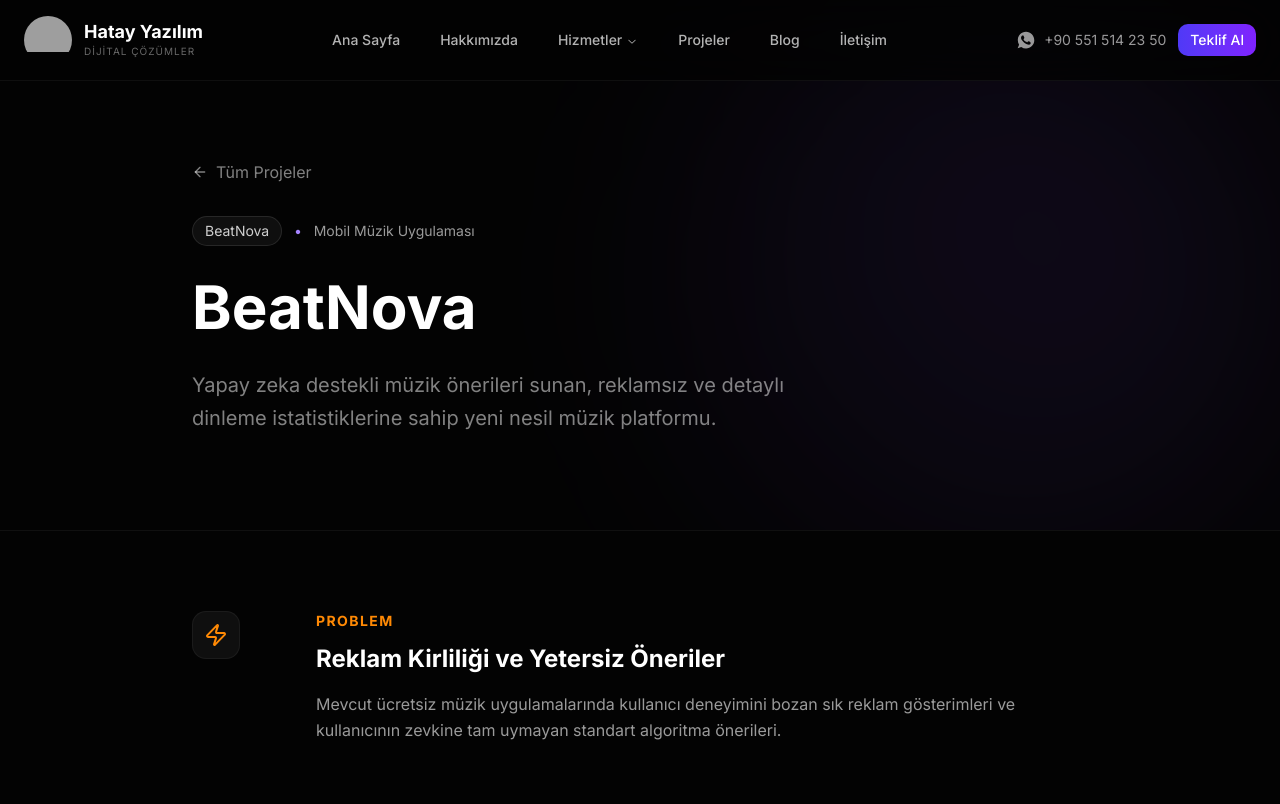
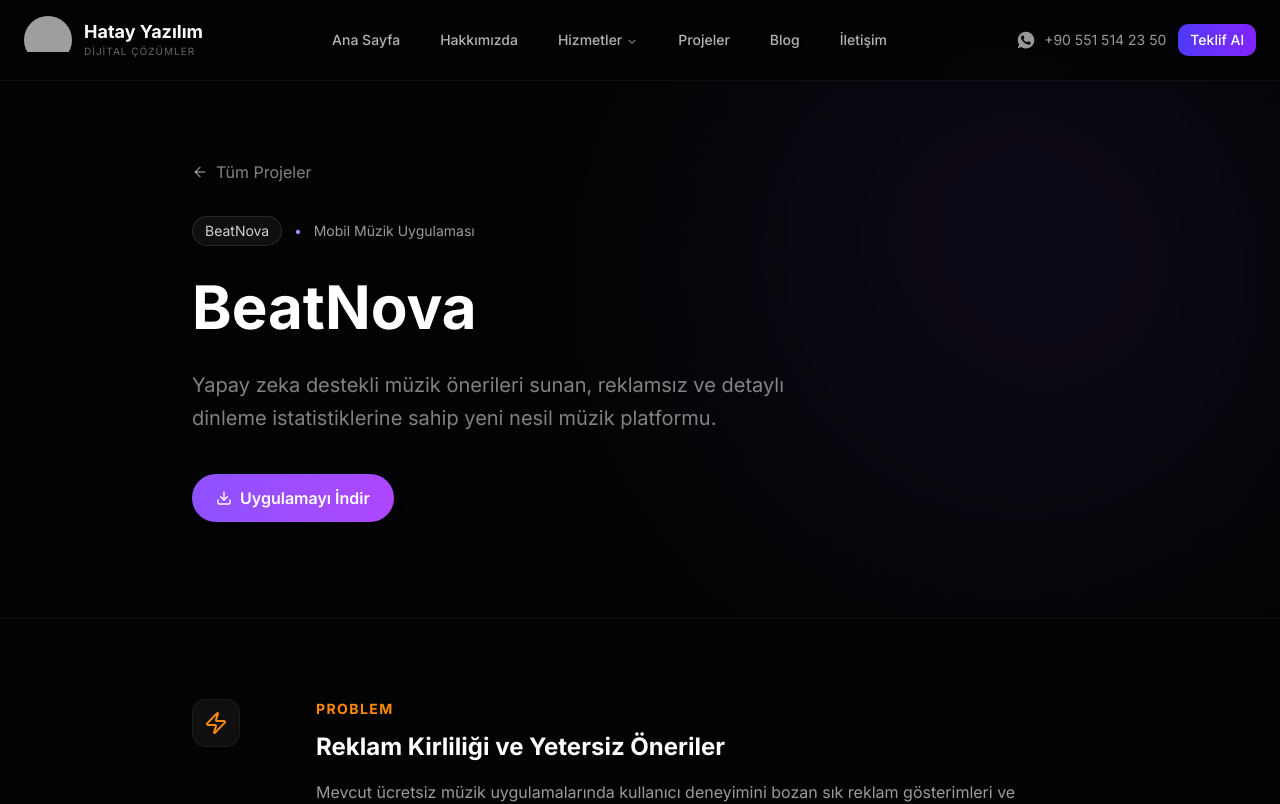
Before and after one commit to Gargamel988/Hatayyazilim, a Next.js app: page /projects/beatnova in a window 1280 px wide. Shown: the top 804 px of the page. Built offline with nearby package versions, Linux system fonts and the light colour scheme; grey boxes are pictures that could not be loaded.

Commit message:
feat: LEXİCON projesi eklendi, MoneyMapAi ve BeatNova APK linkleri güncellendi ve SEO şemaları optimize edildi

```diff
--- a/app/projects/[slug]/page.tsx
+++ b/app/projects/[slug]/page.tsx
@@ -9,9 +9,9 @@ export async function generateStaticParams() {
         { slug: "chefoodai" },
         { slug: "beatnova" },
         { slug: "yapi-market" },
-        { slug: "hukuk-otomasyon" },
         { slug: "guzellik-salonu" },
         { slug: "finans-app" },
+        { slug: "lexicon" },
     ];
 }
 
@@ -22,48 +22,59 @@ const projectData: Record<string, {
     category: string;
     tags: string[];
     year: string;
+    links?: {
+        live?: string;
+        playStore?: string;
+        apk?: string;
+    };
 }> = {
     "chefoodai": {
         title: "ChefoodAI | Akıllı Mutfak Asistanı",
         description: "Yapay zeka ile malzeme analizi ve tarif önerileri sunan web uygulaması. Dolabınızdaki malzemeleri fotoğrafla tanır ve kişiselleştirilmiş tarifler önerir.",
         category: "Web Uygulaması",
-        tags: ["AI", "Next.js", "React", "OpenAI"],
-        year: "2024"
+        tags: ["AI", "Next.js", "React"],
+        year: "2024",
+        links: { live: "https://chefoodai.com" }
     },
     "beatnova": {
         title: "BeatNova | AI Destekli Müzik Platformu",
         description: "Reklamsız ve AI destekli önerilerle yeni nesil müzik deneyimi. Kişiselleştirilmiş çalma listeleri ve akıllı müzik keşfi.",
         category: "Web & Mobil Uygulama",
-        tags: ["React Native", "AI", "Spotify API", "Music"],
-        year: "2024"
+        tags: ["React Native", "AI", "Music"],
+        year: "2024",
+        links: { playStore: "https://play.google.com/store/apps/details?id=com.beatnova", apk: "https://github.com/Gargamel988/BeatNova/releases/download/v1.0.0/BeatNova.v1.0.0.apk" }
     },
     "yapi-market": {
         title: "Yapı Market E-Ticaret Entegrasyonu",
         description: "50.000+ ürünlü e-ticaret platformu ve ERP entegrasyon projesi. Stok yönetimi, sipariş takibi ve B2B satış sistemi.",
         category: "E-Ticaret",
         tags: ["Next.js", "ERP", "E-Commerce", "Integration"],
-        year: "2023"
-    },
-    "hukuk-otomasyon": {
-        title: "Hukuk Bürosu Otomasyonu & CRM",
-        description: "Dava ve müvekkil takibini dijitalleştiren özel CRM yazılımı. Belge yönetimi, takvim entegrasyonu ve raporlama özellikleri.",
-        category: "Kurumsal Yazılım",
-        tags: ["CRM", "Legal Tech", "Document Management"],
-        year: "2023"
+        year: "2023",
+        links: { live: "https://yapi-market-demo.hatayyazilim.com" }
     },
     "guzellik-salonu": {
         title: "Salon Heaven | Dijital Randevu Sistemi",
         description: "Güzellik salonları için modern randevu ve yönetim platformu. Online rezervasyon, personel yönetimi ve müşteri takibi.",
         category: "SaaS",
         tags: ["Booking System", "Salon Management", "Mobile App"],
-        year: "2024"
+        year: "2024",
+        links: { live: "https://salonheaven.com" }
     },
     "finans-app": {
         title: "MoneyMapAi | Akıllı Finans Yönetimi",
         description: "Yapay zeka asistanlı kişisel gelir-gider takip uygulaması. Harcama analizi, bütçe planlama ve yatırım tavsiyeleri.",
         category: "Mobil Uygulama",
         tags: ["React Native", "AI", "Finance", "Personal Finance"],
-        year: "2024"
+        year: "2024",
+        links: { playStore: "https://play.google.com/store/apps/details?id=com.moneymapai", apk: "https://github.com/Gargamel988/MoneyMapAi/releases/download/v1.0.0/MoneyMapAi.v1.0.0.apk" }
+    },
+    "lexicon": {
+        title: "LEXİCON | 7 Farklı Oyun Modu",
+        description: "7 farklı oyun modu, çok oyunculu rekabet ve Skia tabanlı gelişmiş animasyonlara sahip yeni nesil dinamik kelime bulmaca oyunu.",
+        category: "Mobil Oyun",
+        tags: ["Game", "React Native", "Skia", "Multiplayer", "Competitive"],
+        year: "2024",
+        links: { apk: "https://github.com/Gargamel988/LEXICON/releases/download/v1.0.0/Lexicon.v1.0.0.apk" }
     },
 };
 
@@ -138,6 +149,8 @@ export default async function ProjectDetailPage({ params }: { params: Promise<{
         "applicationCategory": project.category,
         "operatingSystem": "Web, iOS, Android",
         "url": `https://hatayyazilim.com/projects/${slug}`,
+        "downloadUrl": (project as any).links?.playStore || (project as any).links?.apk || undefined,
+        "installUrl": (project as any).links?.live || undefined,
         "datePublished": `${project.year}-01-01`,
         "author": {
             "@type": "Organization",
--- a/components/projects/project-detail-client.tsx
+++ b/components/projects/project-detail-client.tsx
@@ -1,12 +1,42 @@
 "use client";
 import { motion, Variants } from "framer-motion";
 import Link from "next/link";
-import { ArrowLeft, Check, Layers, Zap, TrendingUp } from "lucide-react";
+import { ArrowLeft, Check, Layers, Zap, TrendingUp, Globe, Download, Smartphone } from "lucide-react";
 import { notFound } from "next/navigation";
 import { ServicesCTASection } from "@/components/services";
+import { useState, useRef, useEffect } from "react";
+import { AnimatePresence } from "framer-motion";
+
+interface Project {
+    title: string;
+    client: string;
+    category: string;
+    summary: string;
+    problem: {
+        title: string;
+        description: string;
+    };
+    solution: {
+        title: string;
+        description: string;
+        features: string[];
+    };
+    result: {
+        title: string;
+        metrics: { label: string; value: string }[];
+        description: string;
+    };
+    techStack: string[];
+    color: string;
+    links?: {
+        live?: string;
+        playStore?: string;
+        apk?: string;
+    };
+}
 
 // Proje Verileri
-const projectData = {
+const projectData: Record<string, Project> = {
     "chefoodai": {
         title: "ChefoodAI",
         client: "ChefoodAI",
@@ -37,6 +67,9 @@ const projectData = {
         },
         techStack: ["Next.js", "Vercel AI SDK", "TailwindCSS", "Supabase", "TypeScript"],
         color: "indigo",
+        links: {
+            live: "https://chefoodai.com",
+        }
     },
     "beatnova": {
         title: "BeatNova",
@@ -68,6 +101,10 @@ const projectData = {
         },
         techStack: ["React Native", "Node.js", "Vercel AI SDK", "Supabase"],
         color: "violet",
+        links: {
+            playStore: "https://play.google.com/store/apps/details?id=com.gargamel9288.beatnova",
+            apk: "https://github.com/Gargamel988/BeatNova/releases/download/v1.0.0/BeatNova.v1.0.0.apk"
+        }
     },
     "yapi-market": {
         title: "Yapı Market E-Ticaret",
@@ -99,37 +136,9 @@ const projectData = {
         },
         techStack: ["Next.js", "Elasticsearch", "Redis", ".NET Core"],
         color: "emerald", // Using custom color handling for this one
-    },
-    "hukuk-otomasyon": {
-        title: "Hukuk Bürosu Otomasyonu",
-        client: "Demir Hukuk",
-        category: "Kurumsal & CRM",
-        summary: "Dava, müvekkil ve evrak takibini dijitalleştiren, hukuki süreçleri hızlandıran özel CRM ve otomasyon yazılımı.",
-        problem: {
-            title: "Takibi Zor Dosya Yığınları",
-            description: "Binlerce fiziksel dosya arasında kaybolan evraklar, kaçırılan duruşma tarihleri ve müvekkil bilgilendirme eksikliği iş verimini düşürüyordu.",
-        },
-        solution: {
-            title: "Dijital Hukuk Asistanı",
-            description: "UYAP entegrasyonlu, duruşma hatırlatıcılı ve otomatik evrak şablonları sunan kapsamlı bir hukuk otomasyonu geliştirdik.",
-            features: [
-                "UYAP Entegrasyonu",
-                "Otomatik Duruşma Hatırlatma",
-                "Müvekkil Cari Takibi",
-                "Evrak Şablon Kütüphanesi",
-            ],
-        },
-        result: {
-            title: "Kağıtsız ve Hatasız Süreç",
-            metrics: [
-                { label: "Zaman Tasarrufu", value: "%70" },
-                { label: "Dosya Erişimi", value: "3 Saniye" },
-                { label: "Hata Oranı", value: "%0" },
-            ],
-            description: "Tüm dava dosyaları dijitalleşti. Avukatlar ofise gitmeden tüm süreçleri yönetebilir hale geldi.",
-        },
-        techStack: ["React", ".NET Core", "SQL Server", "Azure"],
-        color: "indigo",
+        links: {
+            live: "https://yapi-market-demo.hatayyazilim.com",
+        }
     },
     "guzellik-salonu": {
         title: "Salon Heaven",
@@ -160,6 +169,9 @@ const projectData = {
         },
         techStack: ["Next.js", "Prisma", "Supabase", "Shadcn/ui", "TailwindCSS", "TypeScript"],
         color: "violet",
+        links: {
+            live: "https://heavenkuafor.com",
+        }
     },
     "finans-app": {
         title: "MoneyMapAi",
@@ -191,6 +203,46 @@ const projectData = {
         },
         techStack: ["React Native", "Subabase", "Vercel Ai SDK", "Expo"],
         color: "emerald",
+        links: {
+            playStore: "https://play.google.com/store/apps/details?id=com.omeraydin.moneymapai",
+            apk: "https://github.com/Gargamel988/MoneyMapAi/releases/download/v1.0.0/MoneyMapAi.v1.0.0.apk"
+        }
+    },
+    "lexicon": {
+        title: "LEXİCON",
+        client: "Hatay Yazılım Studio",
+        category: "Mobil Oyun & Rekabet",
+        summary: "7 farklı oyun modu, gerçek zamanlı çok oyunculu rekabet ve dinamik kelime algoritmalarıyla kelime avı deneyimini yeniden tanımlayan premium mobil oyun.",
+        problem: {
+            title: "Tekdüze ve Statik Oyun Deneyimi",
+            description: "Pazardaki kelime oyunlarının çoğu sınırlı modlar ve statik kelime listeleri sunarak oyuncuları kısa sürede sıkıyordu. Ayrıca sosyal rekabet ve kişiselleştirme unsurları oldukça zayıftı.",
+        },
+        solution: {
+            title: "Hibrit Oyun Ekosistemi",
+            description: "Klasik, Hayatta Kalma, Tırmanış, Zamana Karşı ve Kör mod gibi 7 farklı oynanış tarzını tek bir çatıda topladık. Skia ve Reanimated kullanarak akıcı, hareketli ve modern bir UI/UX deneyimi sunduk.",
+            features: [
+                "7 Farklı Oyun Modu (Multiplayer Dahil)",
+                "Dinamik İpucu ve Yardım Sistemi",
+                "Kozmetik Mağazası & Envanter Yönetimi",
+                "Skia Destekli Hareketli İsim Etiketleri",
+                "Global & Mod Bazlı Liderlik Tabloları",
+                "Gelişmiş Başarım ve XP Sistemi",
+            ],
+        },
+        result: {
+            title: "Global Rekabet ve Başarı",
+            metrics: [
+                { label: "Oyun Modu", value: "7+" },
+                { label: "Etkileşim", value: "%65 Artış" },
+                { label: "Kullanıcı", value: "25K+" },
+            ],
+            description: "Dinamik modlar sayesinde kullanıcıların oyunda kalma süresi %65 arttı. Multiplayer moduyla birlikte binlerce oyuncu gerçek zamanlı rekabetin içine dahil oldu.",
+        },
+        techStack: ["React Native", "Expo", "Skia", "Reanimated", "Lottie", "Supabase", "SQLite"],
+        color: "indigo",
+        links: {
+            apk: "https://github.com/Gargamel988/LEXICON/releases/download/v1.0.0/Lexicon.v1.0.0.apk"
+        }
     }
 };
 
@@ -217,6 +269,19 @@ const colorMap = {
 
 export default function ProjectDetailClient({ slug }: { slug: string }) {
     const project = projectData[slug as keyof typeof projectData];
+    const [isDownloadOpen, setIsDownloadOpen] = useState(false);
+    const downloadRef = useRef<HTMLDivElement>(null);
+
+    // Close menu when clicking outside
+    useEffect(() => {
+        const handleClickOutside = (event: MouseEvent) => {
+            if (downloadRef.current && !downloadRef.current.contains(event.target as Node)) {
+                setIsDownloadOpen(false);
+            }
+        };
+        document.addEventListener("mousedown", handleClickOutside);
+        return () => document.removeEventListener("mousedown", handleClickOutside);
+    }, []);
 
     if (!project) {
         notFound();
@@ -288,10 +353,95 @@ export default function ProjectDetailClient({ slug }: { slug: string }) {
                         <motion.p
                             custom={3}
                             variants={fadeUpVariants}
-                            className="text-xl text-white/50 leading-relaxed max-w-2xl"
+                            className="text-xl text-white/50 leading-relaxed max-w-2xl mb-10"
                         >
                             {project.summary}
                         </motion.p>
+
+                        {/* Project Links */}
+                        <motion.div
+                            custom={4}
+                            variants={fadeUpVariants}
+                            className="flex flex-wrap gap-4"
+                        >
+                            {project.links?.live && (
+                                <Link
+                                    href={project.links.live}
+                                    target="_blank"
+                                    rel="noopener noreferrer"
+                                    className="inline-flex items-center gap-2 px-6 py-3 rounded-full bg-white text-black font-semibold hover:bg-white/90 transition-all hover:scale-105 active:scale-95"
+                                >
+                                    <Globe className="w-4 h-4" />
+                                    <span>Web Sitesini Gör</span>
+                                </Link>
+                            )}
+
+                            {(project.links?.playStore || project.links?.apk) && (
+                                <div className="relative" ref={downloadRef}>
+                                    <button
+                                        onClick={() => {
+                                            if (project.links?.playStore && !project.links?.apk) {
+                                                window.open(project.links.playStore, "_blank");
+                                            } else if (!project.links?.playStore && project.links?.apk) {
+                                                window.open(project.links.apk, "_blank");
+                                            } else {
+                                                setIsDownloadOpen(!isDownloadOpen);
+                                            }
+                                        }}
+                                        className={`inline-flex items-center gap-2 px-6 py-3 rounded-full bg-gradient-to-r ${colors.gradient} text-white font-semibold hover:opacity-90 transition-all hover:scale-105 active:scale-95 shadow-lg shadow-${project.color}-500/25 cursor-pointer`}
+                                    >
+                                        <Download className="w-4 h-4" />
+                                        <span>Uygulamayı İndir</span>
+                                    </button>
+
+                                    {/* Selection Menu */}
+                                    <AnimatePresence>
+                                        {isDownloadOpen && (
+                                            <motion.div
+                                                initial={{ opacity: 0, y: 10, scale: 0.95 }}
+                                                animate={{ opacity: 1, y: 0, scale: 1 }}
+                                                exit={{ opacity: 0, y: 10, scale: 0.95 }}
+                                                className="absolute left-0 bottom-full mb-3 w-64 p-2 rounded-2xl bg-[#121212] border border-white/10 shadow-2xl z-50 overflow-hidden"
+                                            >
+                                                {project.links?.playStore && (
+                                                    <a
+                                                        href={project.links.playStore}
+                                                        target="_blank"
+                                                        rel="noopener noreferrer"
+                                                        className="flex items-center gap-3 p-3 rounded-xl hover:bg-white/[0.05] transition-colors group"
+                                                    >
+                                                        <div className="w-10 h-10 rounded-lg bg-green-500/10 flex items-center justify-center text-green-500 group-hover:bg-green-500 group-hover:text-white transition-all">
+                                                            <Smartphone className="w-5 h-5" />
+                                                        </div>
+                                                        <div>
+                                                            <div className="text-sm font-bold text-white">Google Play Store</div>
+                                                            <div className="text-[10px] text-white/40 uppercase tracking-wider">Tavsiye Edilen</div>
+                                                        </div>
+                                                    </a>
+                                                )}
+                                                {project.links?.apk && (
+                                                    <a
+                                                        href={project.links.apk}
+                                                        target="_blank"
+                                                        rel="noopener noreferrer"
+                                                        download
+                                                        className="flex items-center gap-3 p-3 rounded-xl hover:bg-white/[0.05] transition-colors group mt-1"
+                                                    >
+                                                        <div className="w-10 h-10 rounded-lg bg-blue-500/10 flex items-center justify-center text-blue-500 group-hover:bg-blue-500 group-hover:text-white transition-all">
+                                                            <Download className="w-5 h-5" />
+                                                        </div>
+                                                        <div>
+                                                            <div className="text-sm font-bold text-white">Doğrudan İndir</div>
+                                                            <div className="text-[10px] text-white/40 uppercase tracking-wider">Alternatif </div>
+                                                        </div>
+                                                    </a>
+                                                )}
+                                            </motion.div>
+                                        )}
+                                    </AnimatePresence>
+                                </div>
+                            )}
+                        </motion.div>
                     </motion.div>
                 </div>
             </section>
```
Also changed, not shown: app/projects/page.tsx (+5 -5 lines), components/projects/project-catalog.tsx (+6 -6 lines).
